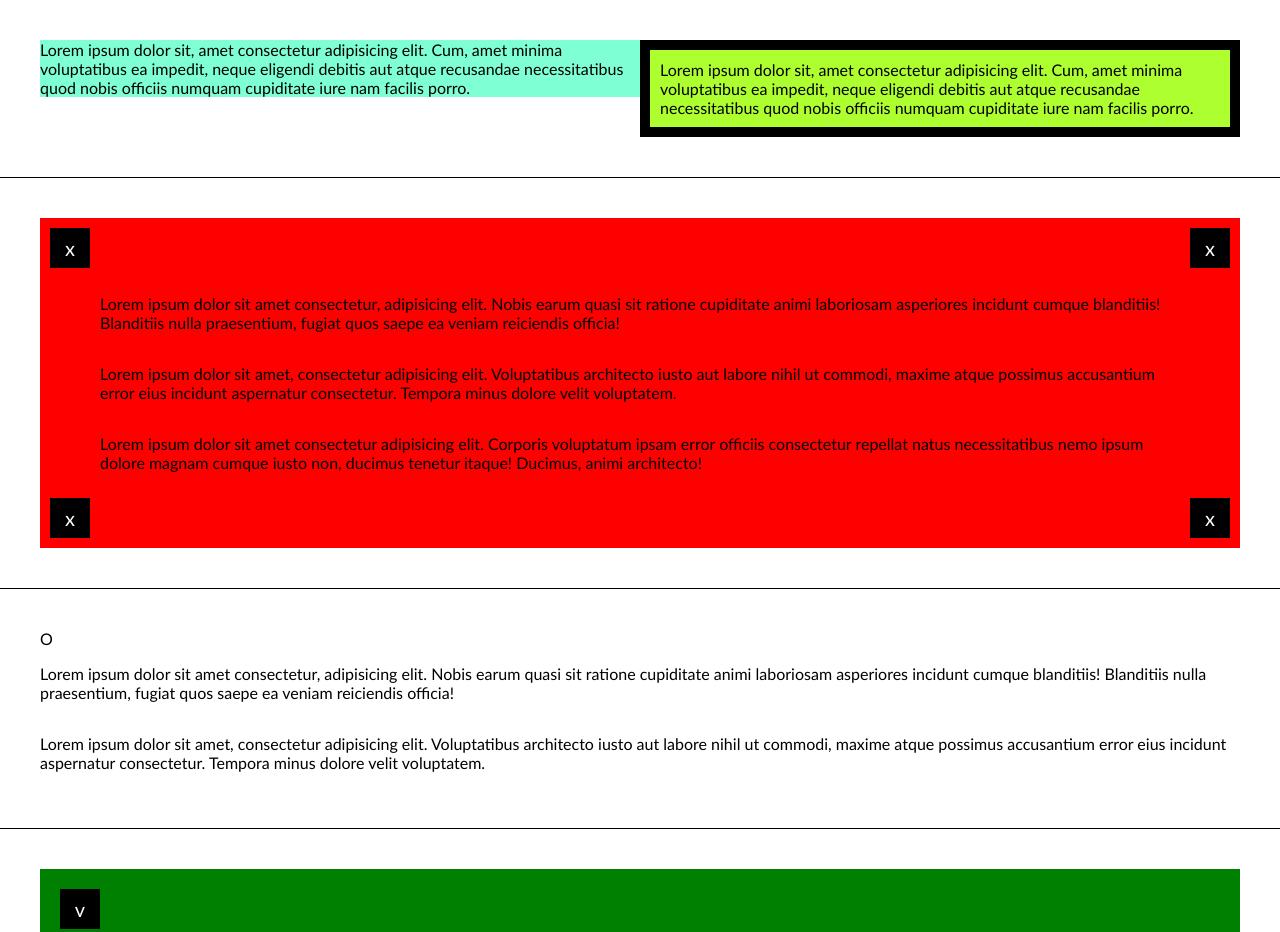
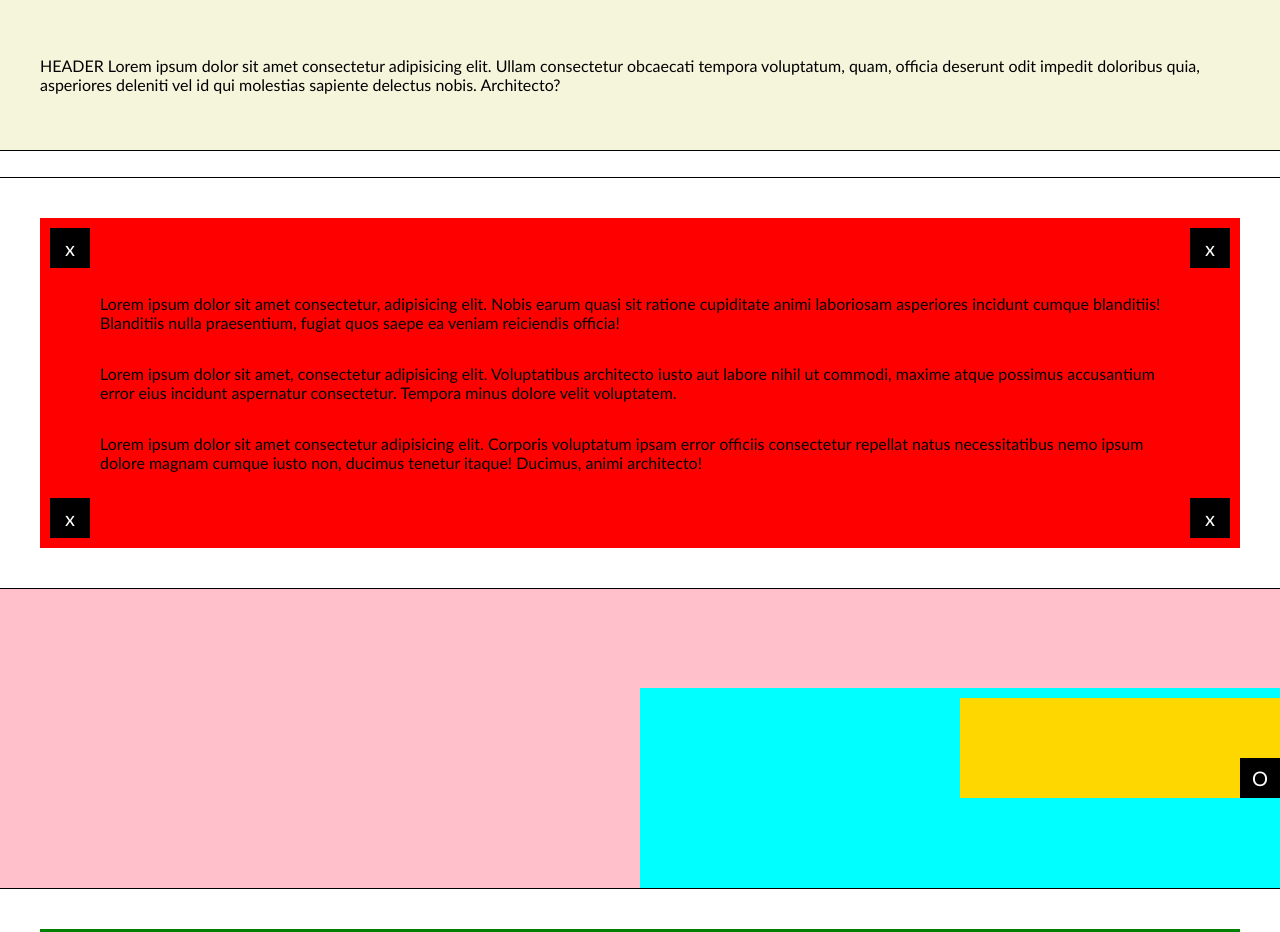
Before and after one commit to EBliujus/11-positioning, a website: page index.html in a window 1280 px wide. Shown: the top 932 px of the page. Drawn offline with Linux system fonts and the light colour scheme.

Commit message:
positioning done

```diff
--- a/css/main.css
+++ b/css/main.css
@@ -100,3 +100,51 @@ p {
     left: 20px;
     right: 20px;
 }
+.a {
+    background-color: pink;
+    height: 300px;
+    position: relative;
+
+}
+.b {
+    display: inline-block;
+    width: 50%;
+    height: 200px;
+    background-color: aqua;
+    color: #fff;
+    position: absolute;
+    bottom: 0;
+    right: 0;
+}
+.c {
+    display: inline-block;
+    width: 50%;
+    height: 100px;
+    background-color: gold;
+    color: #fff;
+    position: relative;
+    position: absolute;
+    top: 10px;
+    right: 0;
+}
+
+.open {
+    width: 40px;
+    height: 40px;
+    float: left;
+    line-height: 40px;
+    text-align: center;
+    font-size: 20px;
+    background-color: #000;
+    color: #fff;
+    position: absolute;
+    bottom: 0;
+    right: 0;
+}
+header {
+    position: fixed;
+    top: 0;
+    z-index: 1;
+    background-color: beige;
+
+}
--- a/index.html
+++ b/index.html
@@ -28,11 +28,13 @@
     <section class="a">
         <div class="b">
             <div class="c">
-                <div class="open">O</div>
-            <p>Lorem ipsum dolor sit amet consectetur, adipisicing elit. Nobis earum quasi sit ratione cupiditate animi laboriosam asperiores incidunt cumque blanditiis! Blanditiis nulla praesentium, fugiat quos saepe ea veniam reiciendis officia!</p>
-            <p>Lorem ipsum dolor sit amet, consectetur adipisicing elit. Voluptatibus architecto iusto aut labore nihil ut commodi, maxime atque possimus accusantium error eius incidunt aspernatur consectetur. Tempora minus dolore velit voluptatem.</p>
+            <div class="open">O</div>
         </div>
     </section>
+
+    <header>
+        <p> HEADER Lorem ipsum dolor sit amet consectetur adipisicing elit. Ullam consectetur obcaecati tempora voluptatum, quam, officia deserunt odit impedit doloribus quia, asperiores deleniti vel id qui molestias sapiente delectus nobis. Architecto?</p>
+    </header>
 
     <section>
         <div class="agurkas">
@@ -46,7 +48,10 @@
         <p>Lorem ipsum dolor sit amet, consectetur adipisicing elit. Doloremque quod voluptatem perferendis deserunt repellendus eos, minus unde quisquam vel sunt cumque distinctio iste officia tenetur animi rem voluptas ipsa delectus!</p>
         <p>Lorem ipsum dolor sit amet consectetur adipisicing elit. Veritatis aut repudiandae cupiditate tempora quam. Neque impedit accusamus, rem assumenda repudiandae incidunt eaque non, laudantium labore ipsam autem dolore? Deleniti, dolor.</p>
         <p>Lorem ipsum dolor sit amet consectetur, adipisicing elit. Officiis ad earum dolorum numquam veritatis nesciunt optio ab, quod voluptates aspernatur inventore sit fugit rerum vero. Ipsum repudiandae in consequuntur eos!</p>
+        <p>Lorem ipsum dolor sit amet consectetur, adipisicing elit. Amet fugiat culpa dolores repudiandae placeat asperiores quis mollitia nemo, ullam a nostrum aspernatur voluptatum consequatur. Quo in vero enim! Quia, atque!</p>
+        <p>Lorem ipsum dolor sit amet consectetur adipisicing elit. Aspernatur consequuntur voluptatem doloribus exercitationem eveniet nulla optio dicta repellendus, maiores repudiandae placeat libero at quia assumenda facere rem, facilis perferendis sequi.</p>
         <p>Lorem ipsum dolor sit amet consectetur adipisicing elit. Molestias veritatis asperiores fugit. Tempore omnis saepe architecto perspiciatis magni suscipit autem perferendis placeat consequuntur at aut non, ullam laborum. Numquam, quibusdam!</p>
+        <p>Lorem ipsum dolor sit amet consectetur adipisicing elit. Adipisci odit provident blanditiis optio nemo placeat impedit illo facere cupiditate soluta quae vero dolore unde, rem autem modi vitae culpa doloribus.</p>
     </section>
 
 </body>
```
